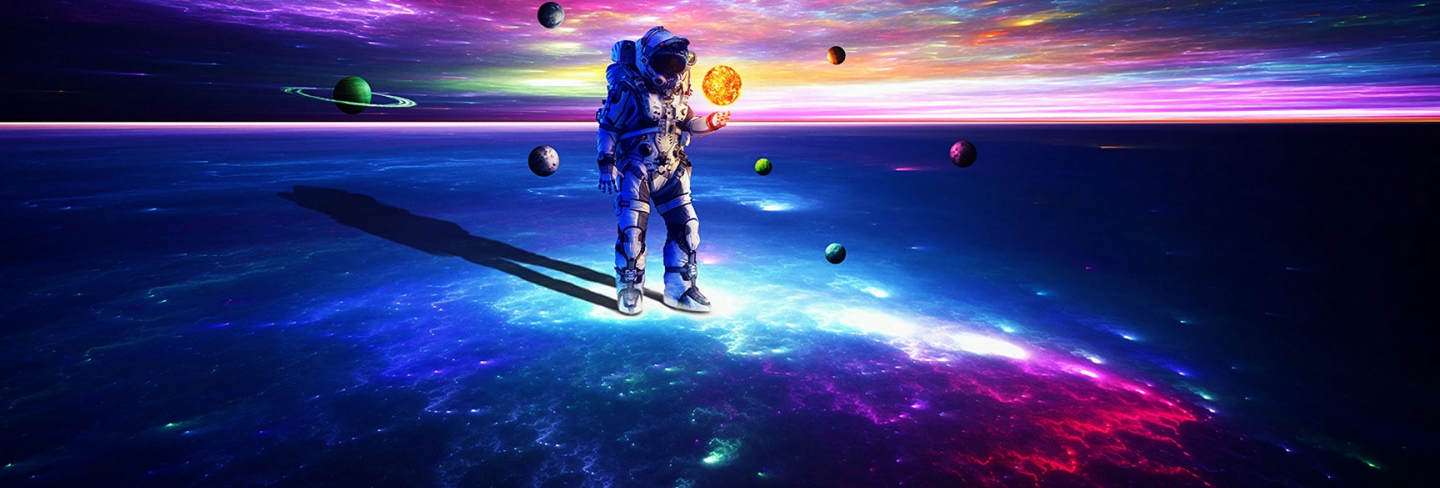
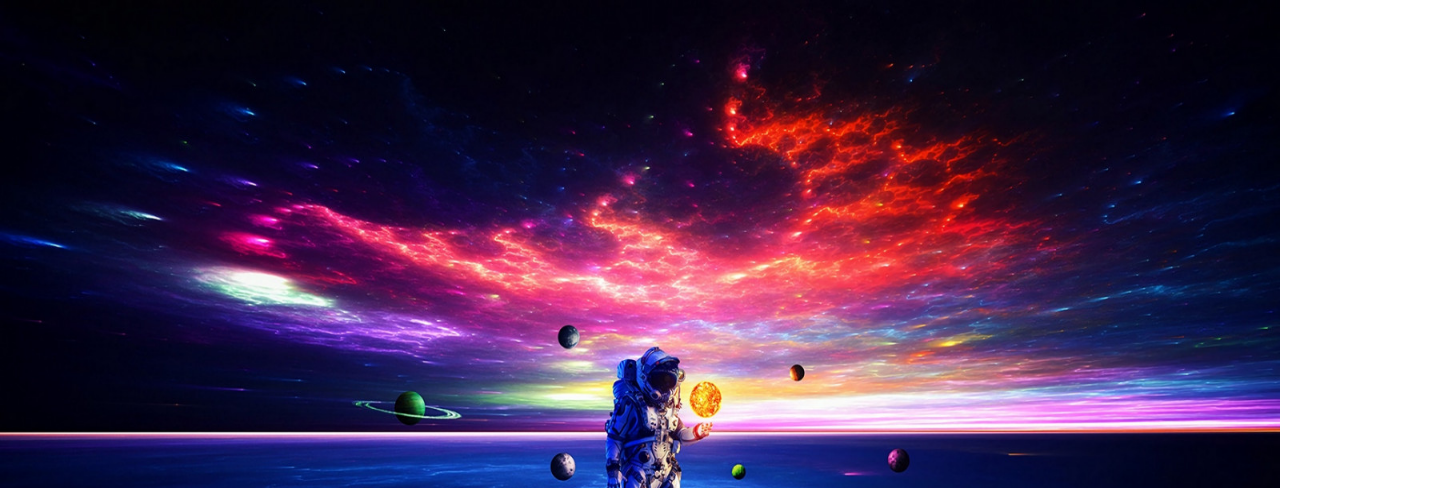
Before and after one commit to Jimenez09/EasyPost_Recados, a plain HTML site: page index.html in a window 1280 px wide. Shown: the top 488 px of the page, 1440 px wide, since content can reach past the window. Drawn offline with Linux system fonts and the light colour scheme.

Commit message:
first commit

```diff
--- a/src/css/style.css
+++ b/src/css/style.css
@@ -8,7 +8,7 @@
 }
 
 /* PARTE DO LOGIN/CADASTRO */
-body{
+img{
     width: 100vw;
     height: 100vh;
     display: flex;
```
